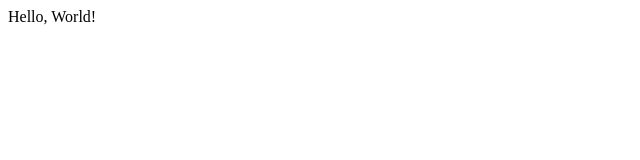
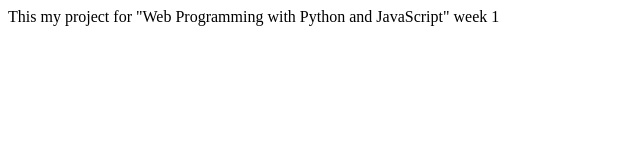
Before and after one commit to guilleHub/project0, a plain HTML site: page index.html in a window 1280 px wide. Shown: the whole page, without its empty margins (0-640 px from the left). Drawn offline with Linux system fonts and the light colour scheme.

Commit message:
second try

```diff
--- a/index.html
+++ b/index.html
@@ -1,9 +1,10 @@
 <!DOCTYPE html>
 <html>
     <head>
-        <title>My webpage</title>
+        <title>My personal page</title>
     </head>
     <body>
-        Hello, World!
+        This my project for "Web Programming with Python and JavaScript" week 1
+
     </body>
 </html>
```
